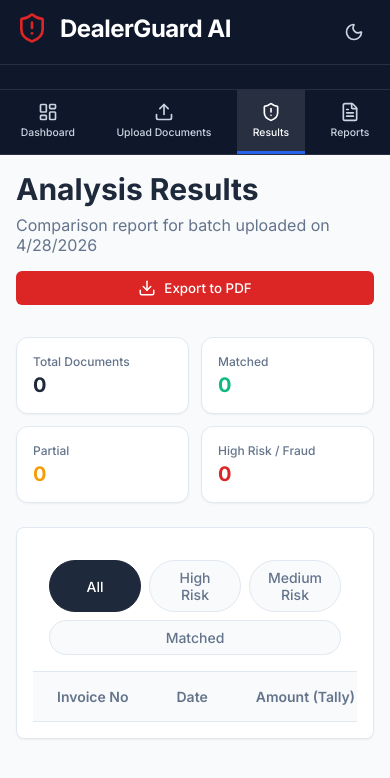
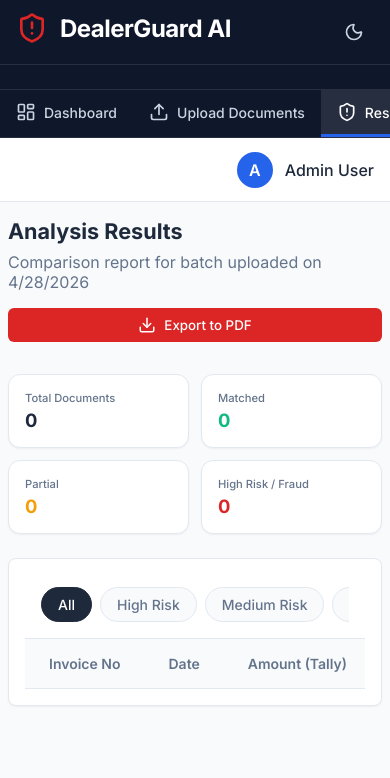
Before and after one commit to sandhsahil-cyber/frudedetection-app, a React (Vite) app: page /results in a window 390 px wide. Shown: the top 778 px of the page. Built offline with nearby package versions, Linux system fonts and the light colour scheme.

Commit message:
Comprehensive mobile responsiveness fixes - Layout, Landing, Dashboard, Upload, Results, Reports

```diff
--- a/src/Layout.css
+++ b/src/Layout.css
@@ -197,7 +197,8 @@
     display: flex;
     overflow-x: auto;
     scrollbar-width: none;
-    justify-content: space-around;
+    justify-content: flex-start;
+    -webkit-overflow-scrolling: touch;
   }
 
   .sidebar-nav ul::-webkit-scrollbar {
@@ -209,15 +210,15 @@
     border-left: none;
     border-bottom: 3px solid transparent;
     display: flex;
-    flex-direction: column;
+    flex-direction: row;
     align-items: center;
-    gap: 0.25rem;
-    font-size: 0.7rem;
+    gap: 0.5rem;
+    font-size: 0.875rem;
+    white-space: nowrap;
   }
 
   .nav-link span {
-    /* Keeping text but making it very small */
-    font-size: 0.65rem;
+    font-size: 0.875rem;
   }
 
   .nav-link.active {
@@ -230,11 +231,15 @@
   }
 
   .topbar {
-    display: none; /* Hide admin user bar on mobile to save space */
+    padding: 0.75rem 1rem;
+  }
+
+  .topbar-actions {
+    gap: 0.75rem;
   }
 
   .content-area {
-    padding: 1rem;
+    padding: 1rem 0.5rem;
   }
 
   .desktop-only {
--- a/src/pages/Dashboard.css
+++ b/src/pages/Dashboard.css
@@ -358,20 +358,42 @@
 }
 
 @media (max-width: 768px) {
+  .summary-cards {
+    grid-template-columns: 1fr 1fr;
+    gap: 0.75rem;
+  }
+
+  .stat-card {
+    padding: 1rem;
+    flex-direction: row;
+    align-items: center;
+    gap: 0.75rem;
+  }
+
   .stat-icon-wrapper {
     width: 40px;
     height: 40px;
+    flex-shrink: 0;
   }
   .stat-icon-wrapper svg {
     width: 20px;
     height: 20px;
   }
   .stat-info .stat-label {
-    font-size: 0.75rem;
+    font-size: 0.7rem;
   }
   .stat-info .stat-value {
-    font-size: 1.25rem;
+    font-size: 1.15rem;
   }
+
+  .chart-card {
+    padding: 1rem;
+  }
+
+  .card-header {
+    padding: 1rem;
+  }
+
   .hbar-row {
     flex-direction: column;
     align-items: stretch;
@@ -387,7 +409,7 @@
     height: 16px;
   }
   .page-header h1 {
-    font-size: 1.5rem;
+    font-size: 1.35rem;
   }
   .page-header p {
     font-size: 0.875rem;
@@ -411,6 +433,16 @@
     flex-wrap: wrap;
   }
   .row-action {
-    display: none; /* Hide chevron on mobile to save space */
+    display: none;
+  }
+
+  .recent-activity .card-header {
+    padding: 0.75rem 1rem;
   }
 }
+
+@media (max-width: 400px) {
+  .summary-cards {
+    grid-template-columns: 1fr;
+  }
+}
--- a/src/pages/Landing.css
+++ b/src/pages/Landing.css
@@ -275,8 +275,31 @@
 }
 
 @media (max-width: 768px) {
+  .nav-container {
+    padding: 0.75rem 1rem;
+    flex-wrap: wrap;
+    gap: 0.5rem;
+  }
+
+  .brand-name {
+    font-size: 1.1rem;
+  }
+
+  .nav-actions {
+    gap: 0.75rem;
+  }
+
+  .hero-section {
+    padding: 7rem 1rem 4rem;
+  }
+
   .hero-title {
-    font-size: 2.5rem;
+    font-size: 2rem;
+    letter-spacing: -0.5px;
+  }
+
+  .hero-subtitle {
+    font-size: 1rem;
   }
 
   .hero-actions {
@@ -286,15 +309,52 @@
 
   .hero-btn {
     width: 100%;
+    text-align: center;
+    justify-content: center;
+  }
+
+  .features-section {
+    padding: 3rem 1rem;
+  }
+
+  .features-grid {
+    grid-template-columns: 1fr;
+    gap: 1rem;
+  }
+
+  .feature-card {
+    padding: 1.5rem;
   }
 
   .footer-content {
-    grid-template-columns: 1fr;
+    flex-direction: column;
     gap: 2rem;
     text-align: center;
+  }
+
+  .footer-about {
+    max-width: 100%;
   }
 
   .footer-brand {
     justify-content: center;
   }
+
+  .contact-item {
+    justify-content: center;
+  }
+
+  .landing-footer {
+    padding: 2.5rem 1rem 1.5rem;
+  }
 }
+
+@media (max-width: 480px) {
+  .hero-title {
+    font-size: 1.75rem;
+  }
+
+  .badge {
+    font-size: 0.75rem;
+  }
+}
--- a/src/pages/Reports.css
+++ b/src/pages/Reports.css
@@ -54,3 +54,43 @@
   background-color: rgba(37, 99, 235, 0.1);
   color: var(--primary);
 }
+
+.page-header-actions {
+  display: flex;
+  justify-content: space-between;
+  align-items: center;
+  margin-bottom: 2rem;
+  gap: 1rem;
+  flex-wrap: wrap;
+}
+
+@media (max-width: 768px) {
+  .reports-table th,
+  .reports-table td {
+    padding: 0.75rem 1rem;
+    font-size: 0.8rem;
+  }
+
+  .page-header-actions {
+    flex-direction: column;
+    align-items: flex-start;
+  }
+
+  .page-header-actions > div h1 {
+    font-size: 1.35rem;
+  }
+
+  .page-header-actions button {
+    width: 100%;
+    justify-content: center;
+  }
+
+  .table-wrapper {
+    overflow-x: auto;
+    -webkit-overflow-scrolling: touch;
+  }
+
+  .reports-table {
+    min-width: 600px;
+  }
+}
--- a/src/pages/Results.css
+++ b/src/pages/Results.css
@@ -422,6 +422,7 @@
   }
   .page-header-actions button {
     width: 100%;
+    justify-content: center;
   }
   .side-panel {
     width: 100%;
@@ -440,13 +441,27 @@
     border-bottom: none;
   }
   .table-header-controls {
-    padding: 1rem;
+    padding: 0.75rem 1rem;
+    flex-direction: column;
+    align-items: flex-start;
+    gap: 0.75rem;
   }
   .filter-group {
-    flex-wrap: wrap;
+    overflow-x: auto;
+    scrollbar-width: none;
+    -webkit-overflow-scrolling: touch;
+    width: 100%;
+    flex-wrap: nowrap;
+    padding-bottom: 4px;
+  }
+  .filter-group::-webkit-scrollbar {
+    display: none;
   }
   .filter-btn {
-    flex: 1;
-    text-align: center;
+    white-space: nowrap;
+    flex-shrink: 0;
+  }
+  .summary-cards {
+    grid-template-columns: 1fr 1fr;
   }
 }
--- a/src/pages/Upload.css
+++ b/src/pages/Upload.css
@@ -292,12 +292,28 @@
 @media (max-width: 768px) {
   .upload-grid {
     grid-template-columns: 1fr;
-    gap: 1.5rem;
+    gap: 1rem;
   }
   .drop-zone {
     padding: 2rem 1rem;
   }
   .processing-card {
     padding: 1.5rem;
+    margin: 1rem;
+  }
+  .upload-actions {
+    justify-content: stretch;
+  }
+  .process-btn {
+    width: 100%;
+    text-align: center;
+    font-size: 1rem;
+    padding: 0.875rem 1.5rem;
+  }
+  .outlet-selector-container {
+    padding: 1rem;
+  }
+  .upload-page .page-header h1 {
+    font-size: 1.35rem;
   }
 }
```
